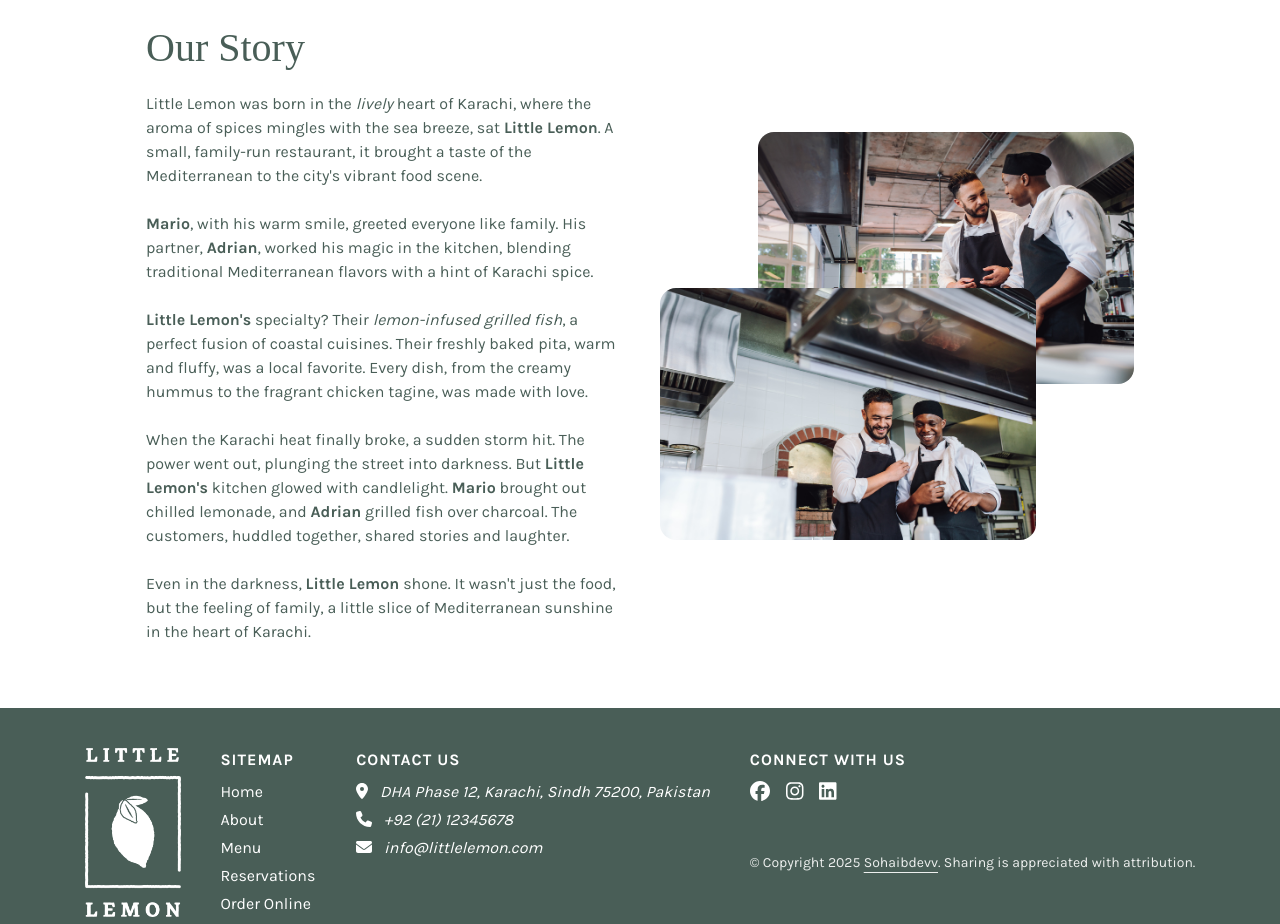
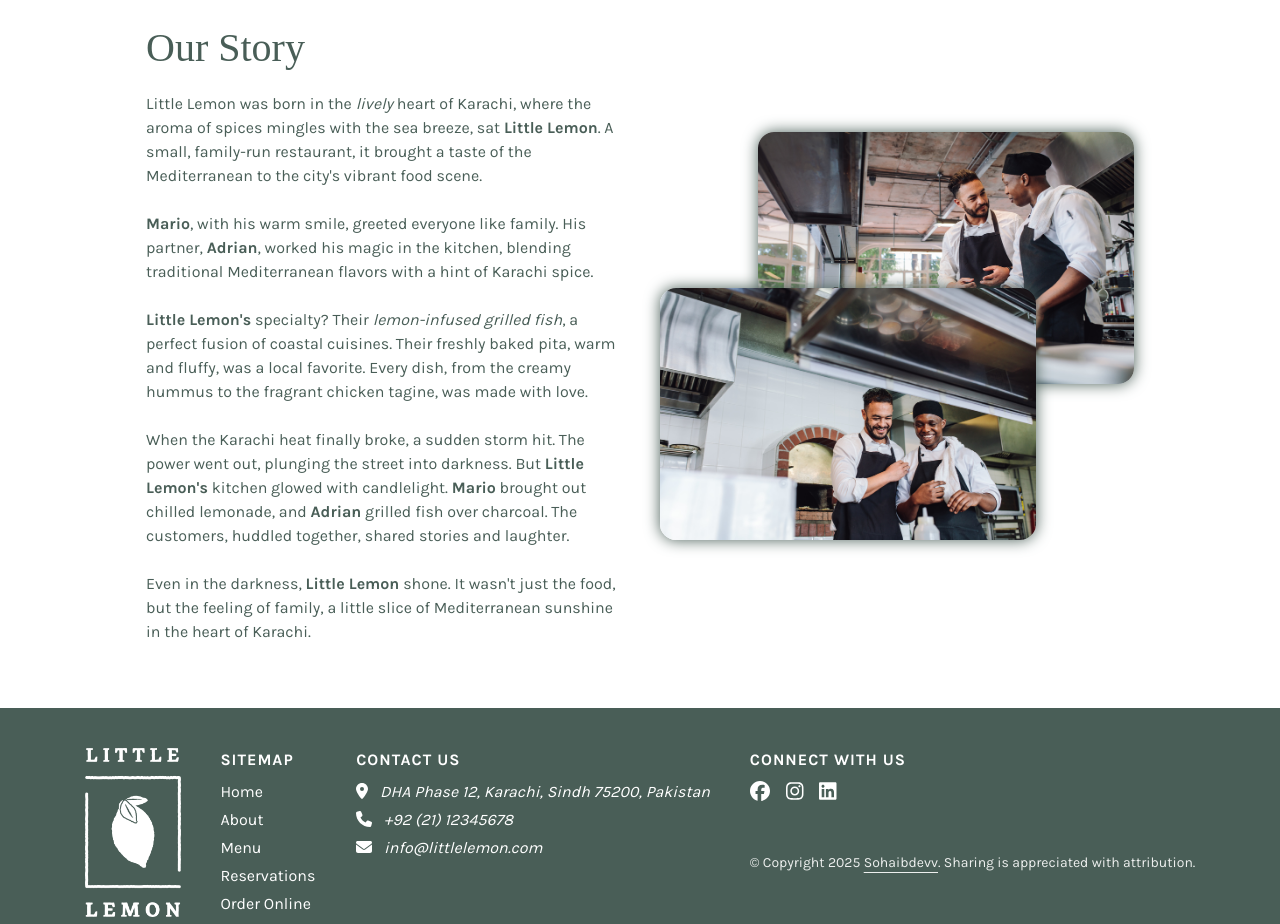
Before and after one commit to sohaibdevv/little-lemon-website, a React (Create React App) app: page / in a window 1280 px wide. Shown: the part 1760-2684 px from the top of the page. Built offline with nearby package versions, Linux system fonts and the light colour scheme; a web font is replaced by a local one.

Commit message:
updated Ourstory.css file

```diff
--- a/src/components/pages/Home/OurStory/OurStory.css
+++ b/src/components/pages/Home/OurStory/OurStory.css
@@ -29,6 +29,7 @@
   border-radius: 1rem;
   object-fit: cover;
   object-position: 78% 50%;
+  box-shadow: 0 0 15px #495e57;
 }
 
 .our-story-chefs img:nth-of-type(1) {
```
